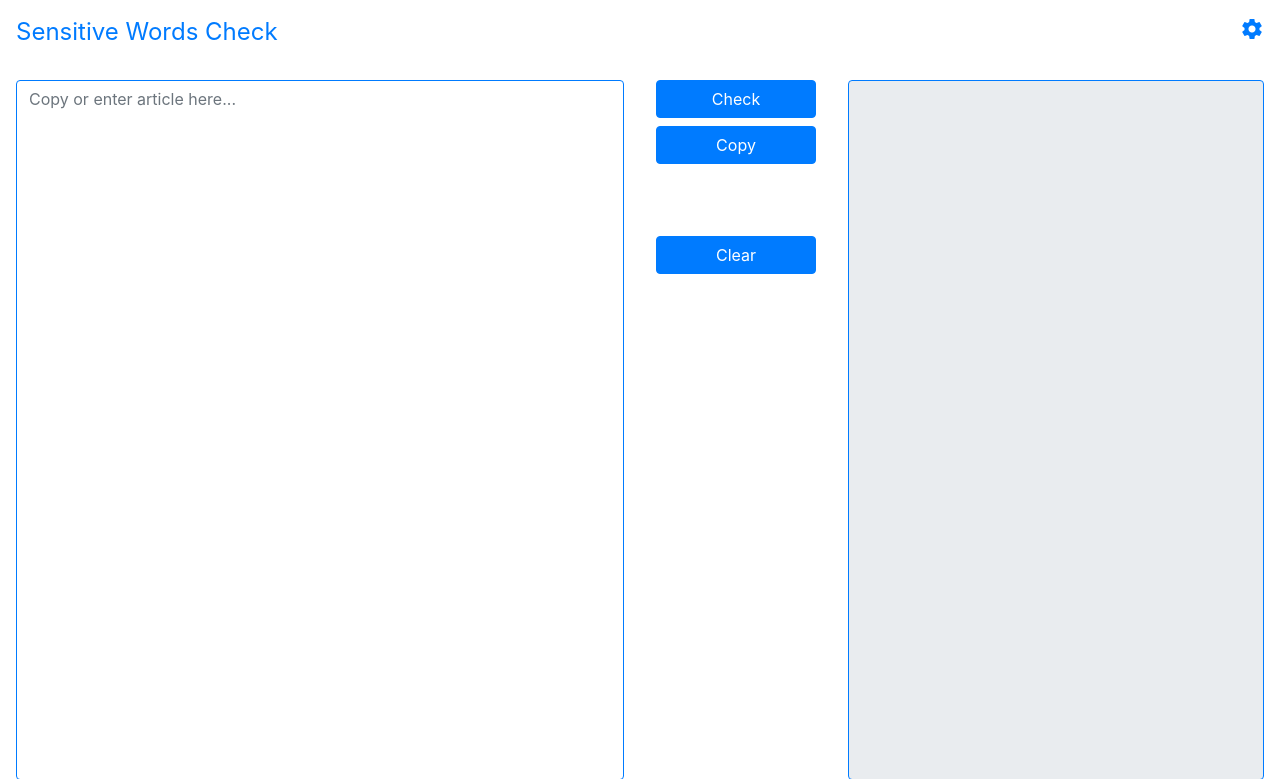
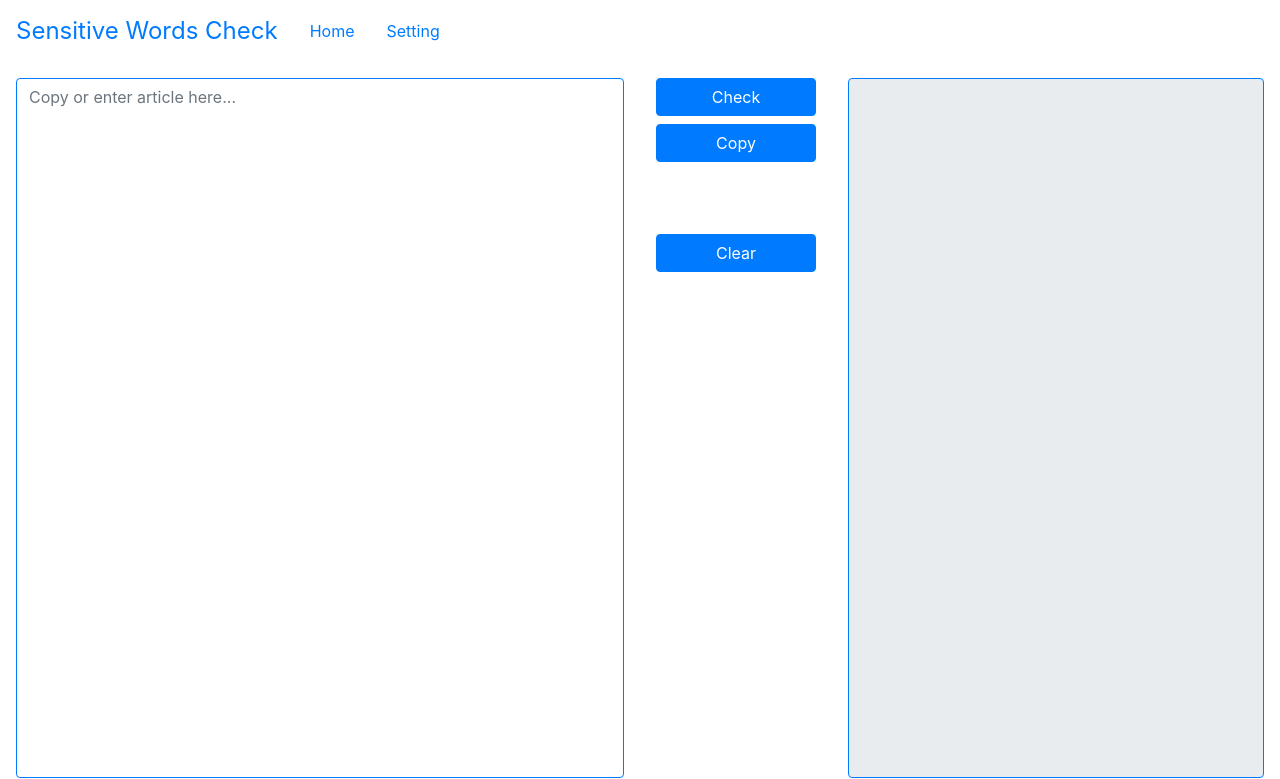
Before and after one commit to sunshineplan/SensitiveWordsCheck, a Flask app: page / in a window 1280 px wide. Shown: the top 779 px of the page. Run offline with Flask 2, Linux system fonts and the light colour scheme; some libraries are stand-ins or nearby versions.

Commit message:
Optimize nav bar, add Bootstrap keyword

```diff
--- a/templates/index.html
+++ b/templates/index.html
@@ -4,13 +4,12 @@
 <head>
     <meta charset="utf-8">
     <meta name="description" content="Sensitive Words Check">
-    <meta name="keywords" content="HTML,CSS,Python,JavaScript,jQuery,Flask,JSON">
+    <meta name="keywords" content="HTML,CSS,Python,JavaScript,jQuery,Bootstrap,Flask,JSON">
     <meta name="author" content="Sunshine">
     <meta name="viewport" content="width=device-width, initial-scale=1.0">
     <title>{% if name=='root' %}Sensitive Words Check{% elif name=='setting' %}Setting{% endif %}</title>
+    <script src="https://code.jquery.com/jquery-3.3.1.min.js"></script>
     <link href="https://maxcdn.bootstrapcdn.com/bootstrap/4.0.0/css/bootstrap.min.css" rel="stylesheet">
-    <link href="https://fonts.googleapis.com/icon?family=Material+Icons" rel="stylesheet">
-    <script src="https://code.jquery.com/jquery-3.3.1.min.js"></script>
 
     <script type=text/javascript>
         {% if name=='root' %}
@@ -91,14 +90,12 @@
 </head>
 
 <body>
-    <nav class="navbar bg-white" style="height:8%;">
-        <div class="navbar-header">
-            <a class="navbar-brand text-primary" href="/" style="font-size:24px;">Sensitive Words Check</a>
+    <header class="navbar navbar-expand navbar-light flex-column flex-md-row">
+        <a class="navbar-brand text-primary" href="/" style="font-size:24px;">Sensitive Words Check</a>
+            <a class="nav-link{% if name=='root' %} active{% endif %}" href="/">Home</a>
+            <a class="nav-link{% if name=='setting' %} active{% endif %}" href="/setting">Setting</a>
         </div>
-        <ul class="nav navbar-nav navbar-right">
-            <li><a href="/setting"><i class="material-icons">settings</i></a></li>
-        </ul>
-    </nav>
+    </header>
     <div class="container-fluid" style="height:92%;">
         <div class="row" style="height:100%;">
             <div class="w-50 p-3" style="min-width:400px;">
```
